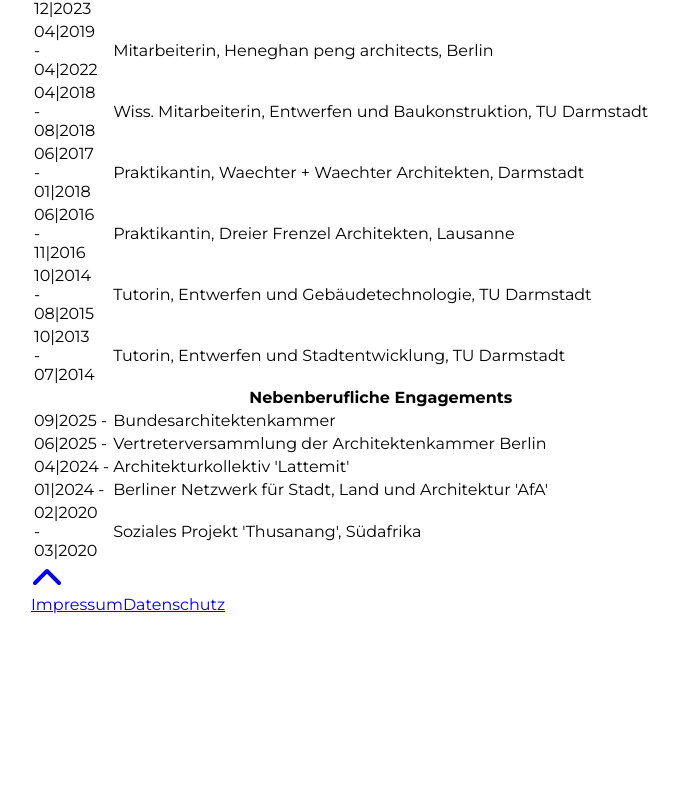
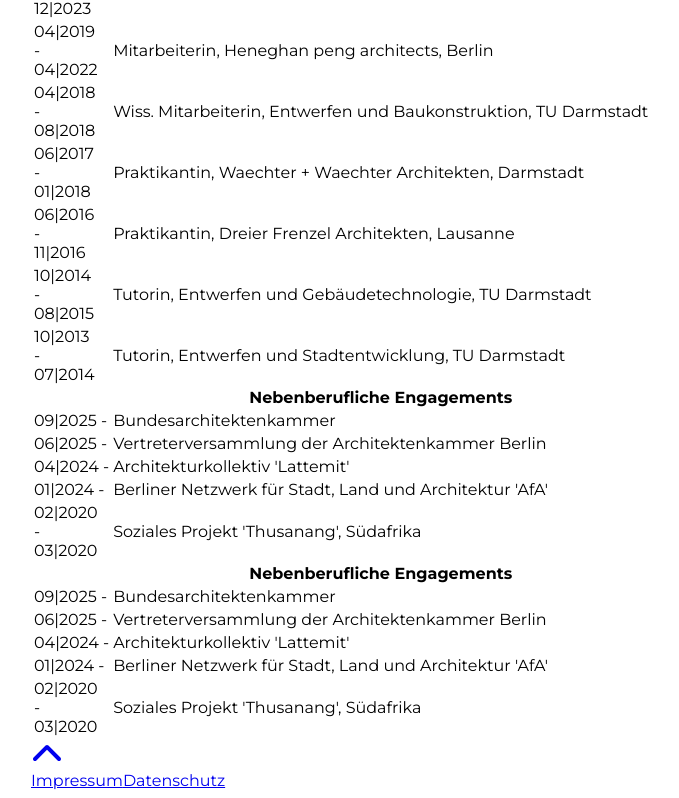
Before and after one commit to ihl-architektur/ihl-architektur.github.io, a React (Create React App) app: page /#/vita in a window 1280 px wide. Shown: the part 745-1543 px from the top of the page, without its empty margins (9-688 px from the left). Before the commit the page ends 1367 px from the top, so only its background shows below. Built offline with nearby package versions, Linux system fonts and the light colour scheme; the HTML template or start-up script is replaced by a standard one.

Commit message:
Vita Ergänzung

```diff
--- a/src/pages/Vita.jsx
+++ b/src/pages/Vita.jsx
@@ -153,6 +153,48 @@ const Vita = () => {
             Soziales Projekt &apos;Thusanang&apos;, Südafrika
           </td>
         </tr>
+        <tr>
+          <th></th>
+          <th className="pl-4 italic font-light text-left">
+            Nebenberufliche Engagements
+          </th>
+        </tr>
+        <tr>
+          <td className="font-light flex flex-row justify-between min-w-[140px]">
+            <div>09|2025 -</div>
+          </td>
+          <td className="pl-4">Bundesarchitektenkammer</td>
+        </tr>
+        <tr>
+          <td className="font-light flex flex-row justify-between min-w-[140px]">
+            <div>06|2025 -</div>
+          </td>
+          <td className="pl-4">
+            Vertreterversammlung der Architektenkammer Berlin
+          </td>
+        </tr>
+        <tr>
+          <td className="font-light flex flex-row justify-between min-w-[140px]">
+            <div>04|2024 -</div>
+          </td>
+          <td className="pl-4">Architekturkollektiv &apos;Lattemit&apos;</td>
+        </tr>
+        <tr>
+          <td className="font-light flex flex-row justify-between min-w-[140px]">
+            <div>01|2024 -</div>
+          </td>
+          <td className="pl-4">
+            Berliner Netzwerk für Stadt, Land und Architektur &apos;AfA&apos;
+          </td>
+        </tr>
+        <tr>
+          <td className="font-light flex flex-row justify-between min-w-[140px]">
+            <div>02|2020</div> <div>-</div> <div>03|2020</div>
+          </td>
+          <td className="pl-4">
+            Soziales Projekt &apos;Thusanang&apos;, Südafrika
+          </td>
+        </tr>
       </table>
     </Container>
   );
```
Also changed, not shown: src/assets/a_boulderchurch/03_Ihl-Architektur_BOU_Isometrie.jpg.
